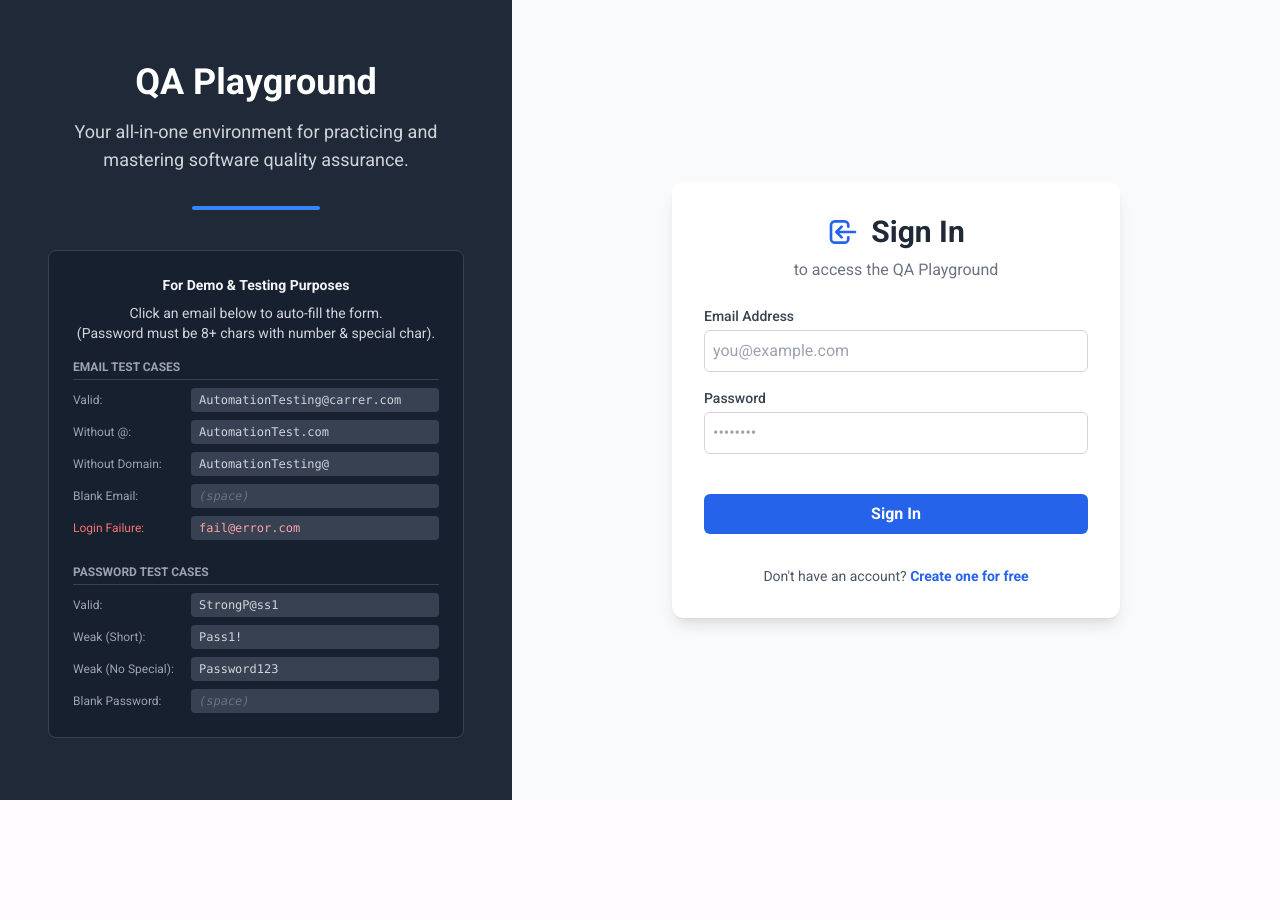
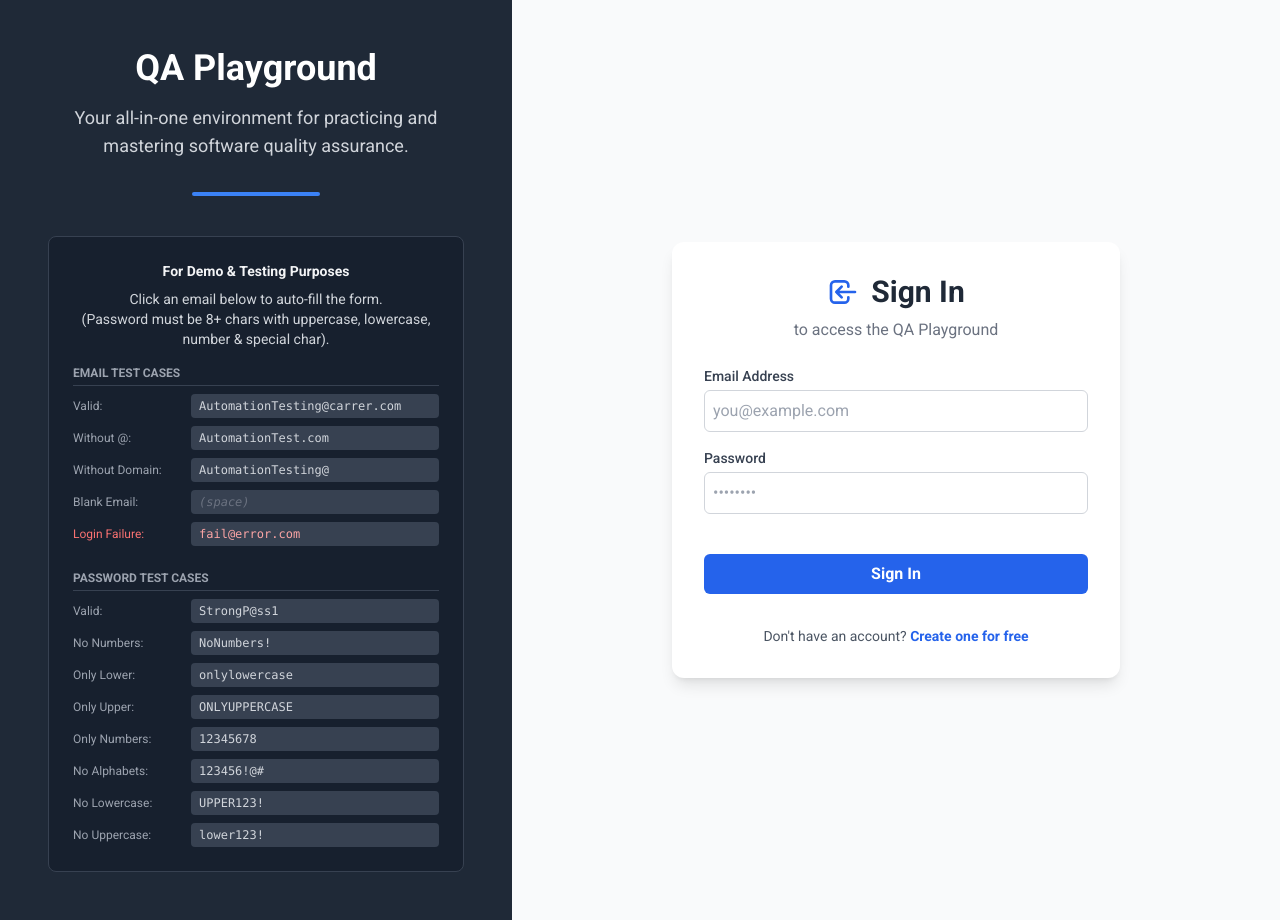
Before and after one commit to chinthalarohitho-alt/QA-Playground, a React (Vite) app: page / in a window 1280 px wide. Before the commit the page ends 800 px from the top, so only its background shows below. Built offline with nearby package versions, Linux system fonts and the light colour scheme; some icons are missing.

Commit message:
adding proper toast msg's

```diff
--- a/pages/LoginPage.tsx
+++ b/pages/LoginPage.tsx
@@ -38,6 +38,12 @@ const LoginPage: React.FC<LoginPageProps> = ({ onLogin, onNavigateToSignup }) =>
             isValid = false;
         } else if (password.length < 8) {
             newErrors.password = 'Password must be at least 8 characters';
+            isValid = false;
+        } else if (!/[A-Z]/.test(password)) {
+            newErrors.password = 'Password must contain at least one uppercase letter';
+            isValid = false;
+        } else if (!/[a-z]/.test(password)) {
+            newErrors.password = 'Password must contain at least one lowercase letter';
             isValid = false;
         } else if (!/[0-9]/.test(password)) {
             newErrors.password = 'Password must contain at least one number';
@@ -95,7 +101,7 @@ const LoginPage: React.FC<LoginPageProps> = ({ onLogin, onNavigateToSignup }) =>
                         <p className="text-gray-300 mb-4 text-center">
                             Click an email below to auto-fill the form.
                             <br />
-                            (Password must be 8+ chars with number & special char).
+                            (Password must be 8+ chars with uppercase, lowercase, number & special char).
                         </p>
 
                         <div className="space-y-6">
@@ -133,16 +139,32 @@ const LoginPage: React.FC<LoginPageProps> = ({ onLogin, onNavigateToSignup }) =>
                                         <button type="button" onClick={() => setPassword('StrongP@ss1')} className="font-mono bg-gray-700 hover:bg-gray-600 px-2 py-1 rounded text-left truncate transition-colors text-xs">StrongP@ss1</button>
                                     </li>
                                     <li className="grid grid-cols-[110px_1fr] gap-2 items-center">
-                                        <span className="text-gray-400 text-xs">Weak (Short):</span>
-                                        <button type="button" onClick={() => setPassword('Pass1!')} className="font-mono bg-gray-700 hover:bg-gray-600 px-2 py-1 rounded text-left truncate transition-colors text-xs">Pass1!</button>
+                                        <span className="text-gray-400 text-xs">No Numbers:</span>
+                                        <button type="button" onClick={() => setPassword('NoNumbers!')} className="font-mono bg-gray-700 hover:bg-gray-600 px-2 py-1 rounded text-left truncate transition-colors text-xs">NoNumbers!</button>
                                     </li>
                                     <li className="grid grid-cols-[110px_1fr] gap-2 items-center">
-                                        <span className="text-gray-400 text-xs">Weak (No Special):</span>
-                                        <button type="button" onClick={() => setPassword('Password123')} className="font-mono bg-gray-700 hover:bg-gray-600 px-2 py-1 rounded text-left truncate transition-colors text-xs">Password123</button>
+                                        <span className="text-gray-400 text-xs">Only Lower:</span>
+                                        <button type="button" onClick={() => setPassword('onlylowercase')} className="font-mono bg-gray-700 hover:bg-gray-600 px-2 py-1 rounded text-left truncate transition-colors text-xs">onlylowercase</button>
                                     </li>
                                     <li className="grid grid-cols-[110px_1fr] gap-2 items-center">
-                                        <span className="text-gray-400 text-xs">Blank Password:</span>
-                                        <button type="button" onClick={() => setPassword(' ')} className="font-mono bg-gray-700 hover:bg-gray-600 px-2 py-1 rounded text-left truncate transition-colors text-xs italic text-gray-500">(space)</button>
+                                        <span className="text-gray-400 text-xs">Only Upper:</span>
+                                        <button type="button" onClick={() => setPassword('ONLYUPPERCASE')} className="font-mono bg-gray-700 hover:bg-gray-600 px-2 py-1 rounded text-left truncate transition-colors text-xs">ONLYUPPERCASE</button>
+                                    </li>
+                                    <li className="grid grid-cols-[110px_1fr] gap-2 items-center">
+                                        <span className="text-gray-400 text-xs">Only Numbers:</span>
+                                        <button type="button" onClick={() => setPassword('12345678')} className="font-mono bg-gray-700 hover:bg-gray-600 px-2 py-1 rounded text-left truncate transition-colors text-xs">12345678</button>
+                                    </li>
+                                    <li className="grid grid-cols-[110px_1fr] gap-2 items-center">
+                                        <span className="text-gray-400 text-xs">No Alphabets:</span>
+                                        <button type="button" onClick={() => setPassword('123456!@#')} className="font-mono bg-gray-700 hover:bg-gray-600 px-2 py-1 rounded text-left truncate transition-colors text-xs">123456!@#</button>
+                                    </li>
+                                    <li className="grid grid-cols-[110px_1fr] gap-2 items-center">
+                                        <span className="text-gray-400 text-xs">No Lowercase:</span>
+                                        <button type="button" onClick={() => setPassword('UPPER123!')} className="font-mono bg-gray-700 hover:bg-gray-600 px-2 py-1 rounded text-left truncate transition-colors text-xs">UPPER123!</button>
+                                    </li>
+                                    <li className="grid grid-cols-[110px_1fr] gap-2 items-center">
+                                        <span className="text-gray-400 text-xs">No Uppercase:</span>
+                                        <button type="button" onClick={() => setPassword('lower123!')} className="font-mono bg-gray-700 hover:bg-gray-600 px-2 py-1 rounded text-left truncate transition-colors text-xs">lower123!</button>
                                     </li>
                                 </ul>
                             </div>
```
